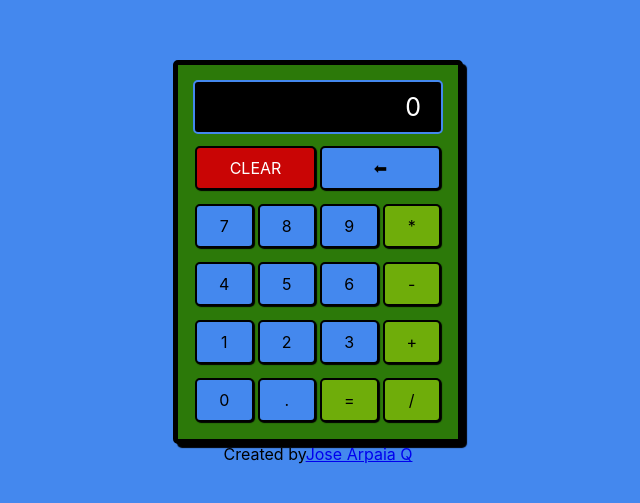
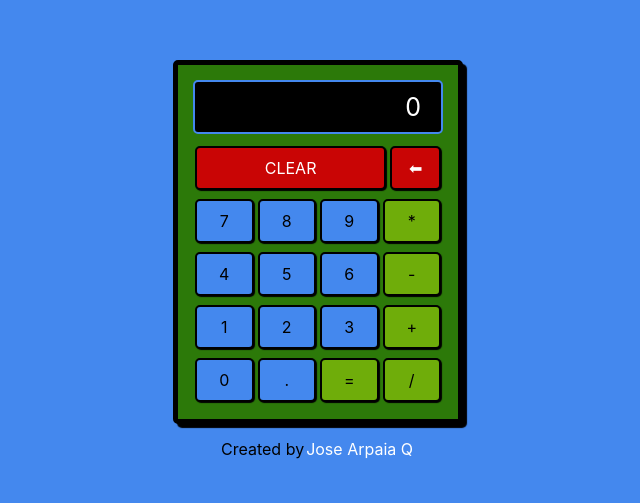
Before and after one commit to JQARPAIA/calculadora-react, a React (Create React App) app: page / in a window 1280 px wide. Shown: the part 143-646 px from the top of the page, without its empty margins (322-962 px from the left). Built offline with nearby package versions, Linux system fonts and the light colour scheme.

Commit message:
cambio en el estilo de los botons y el componente calculadora

```diff
--- a/src/styles/App.css
+++ b/src/styles/App.css
@@ -7,3 +7,15 @@
   width: 100%;
   background: #48e;
 }
+
+.creator-link {
+  margin-top: 10px;
+  padding: 5px;
+
+}
+
+.creator-link a {
+  text-decoration: none;
+  margin: 2px;
+  color: #fff;
+}
--- a/src/styles/Button.css
+++ b/src/styles/Button.css
@@ -17,8 +17,16 @@
 .number { background: #48e;}
 .number:hover { background: rgb(39, 78, 136)}
 
-.clear-button { color: #fff; background: #c90505; }
+.clear-button {
+  color: #fff;
+  background: #c90505;
+  flex: 4 1;
+}
 .clear-button:hover { background: #720101; }
+.delete-button {
+  color: #fff;
+  background: #c90505;}
+.delete-button:hover { background: #720101; }
 
 .operator { background: #6fad0a; }
 .operator:hover { background: #3d6104; }
--- a/src/styles/Calculadora.css
+++ b/src/styles/Calculadora.css
@@ -15,7 +15,7 @@
   align-items: center;
   height: 10%;
   width: 100%;
-  margin-top: 10px;
+  margin-top: 5px;
 }
 
 .column {
```
